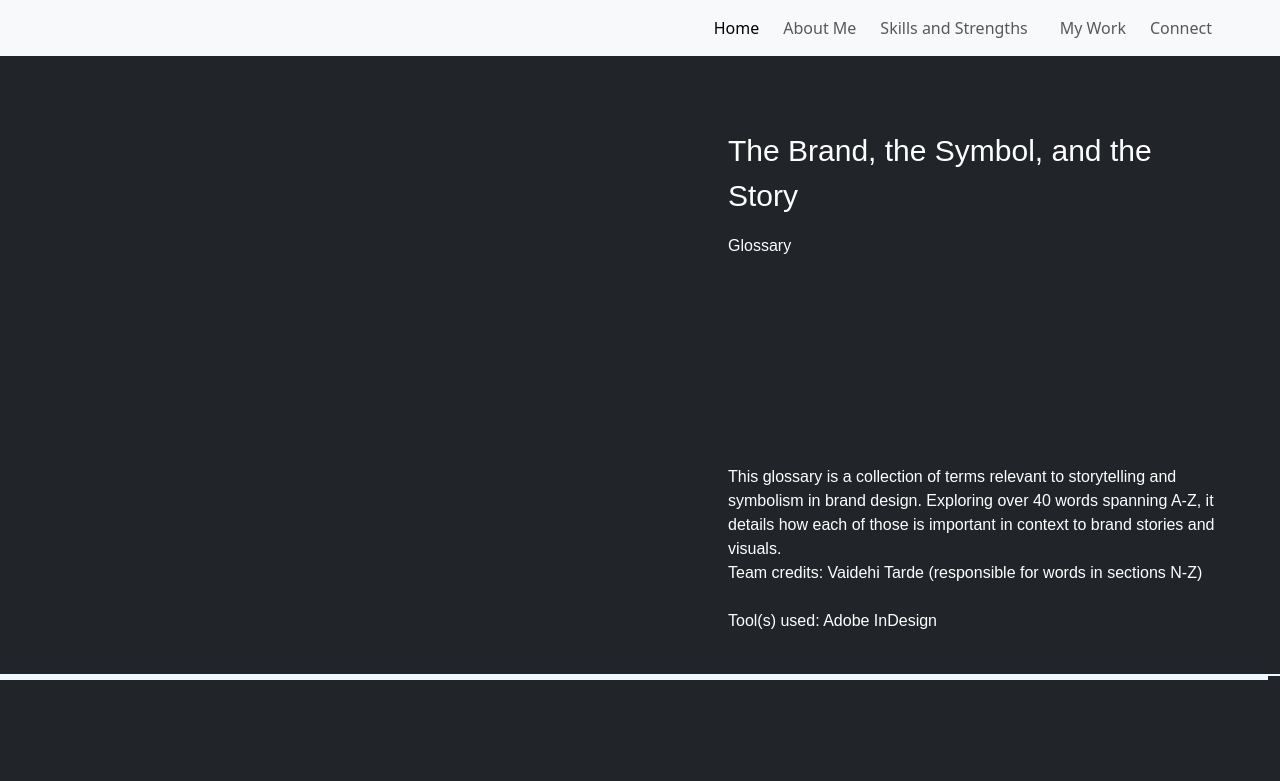
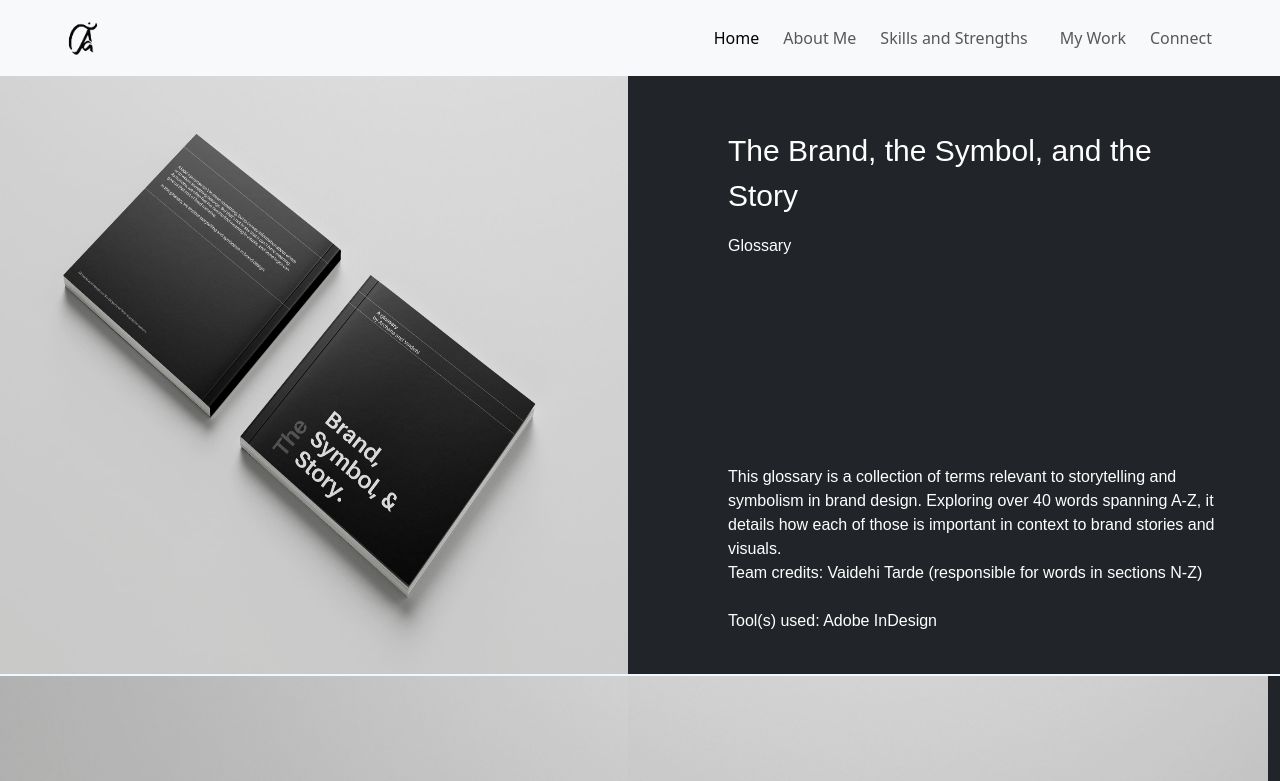
Before and after one commit to Archana-V-ASU/AV-Portfolio-2, a plain HTML site: page F-carou-work.html in a window 1280 px wide. Shown: the top 781 px of the page. Drawn offline with nearby package versions, Linux system fonts and the light colour scheme.

Commit message:
Update F-carou-work.html

```diff
--- a/F-carou-work.html
+++ b/F-carou-work.html
@@ -28,7 +28,7 @@
                 <!-- <div class="VT-line-NB"></div> -->
 
                 <a class="navbar-brand ps-5" href="AV IMP End-term-Website.html">
-                    <img src="Images to code/Website sem3/Black logo.png" alt="" style="height:50px">
+                    <img src="Black logo.png" alt="" style="height:50px">
                 </a>
 
                 <button class="navbar-toggler" type="button" data-bs-toggle="collapse" data-bs-target="#navbarNav"
@@ -61,7 +61,8 @@
 
     <!-- GLOSSARY -->
     <div class="row HB-Line">
-        <img class="p-5 pb-0 ps-0 pe-0 Port-half" src="Images to code/Website sem3/GLOSSA-covers.jpg" alt=""
+        <img class="p-5 pb-0 ps-0 pe-0 Port-half"
+            src="GLOSSA-covers.jpg" alt=""
         data-toggle="tooltip"
             data-placement="right"
             title="Glossary">
@@ -91,24 +92,28 @@
     <!-- 2nd- till last row IMAGES -->
     <div class="row mb-5">
 
-        <img class="pb-0 ps-0 pt-0 pe-0 Port-half  HB-Line" src="Images to code/Website sem3/GM1.jpg" alt=""
+        <img class="pb-0 ps-0 pt-0 pe-0 Port-half  HB-Line"
+            src="GM1.jpg" alt=""
         data-toggle="tooltip"
             data-placement="right"
             title="Glossary">
 
-        <img class="pb-0 ps-0 pt-o pe-0 Port-half  HB-Line" src="Images to code/Website sem3/GM2.jpg" alt=""
+        <img class="pb-0 ps-0 pt-o pe-0 Port-half  HB-Line"
+            src="GM2.jpg" alt=""
         data-toggle="tooltip"
             data-placement="right"
             title="Glossary">
 
 
-            <img class="pb-0 ps-0 pt-o pe-0 Port-half  HB-Line" src="Images to code/Website sem3/GLOSSA-4.jpg" alt=""
+            <img class="pb-0 ps-0 pt-o pe-0 Port-half  HB-Line"
+                src="GLOSSA-4.jpg" alt=""
             data-toggle="tooltip"
                 data-placement="right"
                 title="Glossary">
 
 
-        <img class="pb-0 ps-0 pt-o pe-0 Port-half  HB-Line" src="Images to code/Website sem3/GLOSSA-3.jpg" alt=""
+        <img class="pb-0 ps-0 pt-o pe-0 Port-half  HB-Line"
+            src="GLOSSA-3.jpg" alt=""
         data-toggle="tooltip"
             data-placement="right"
             title="Glossary">
```
